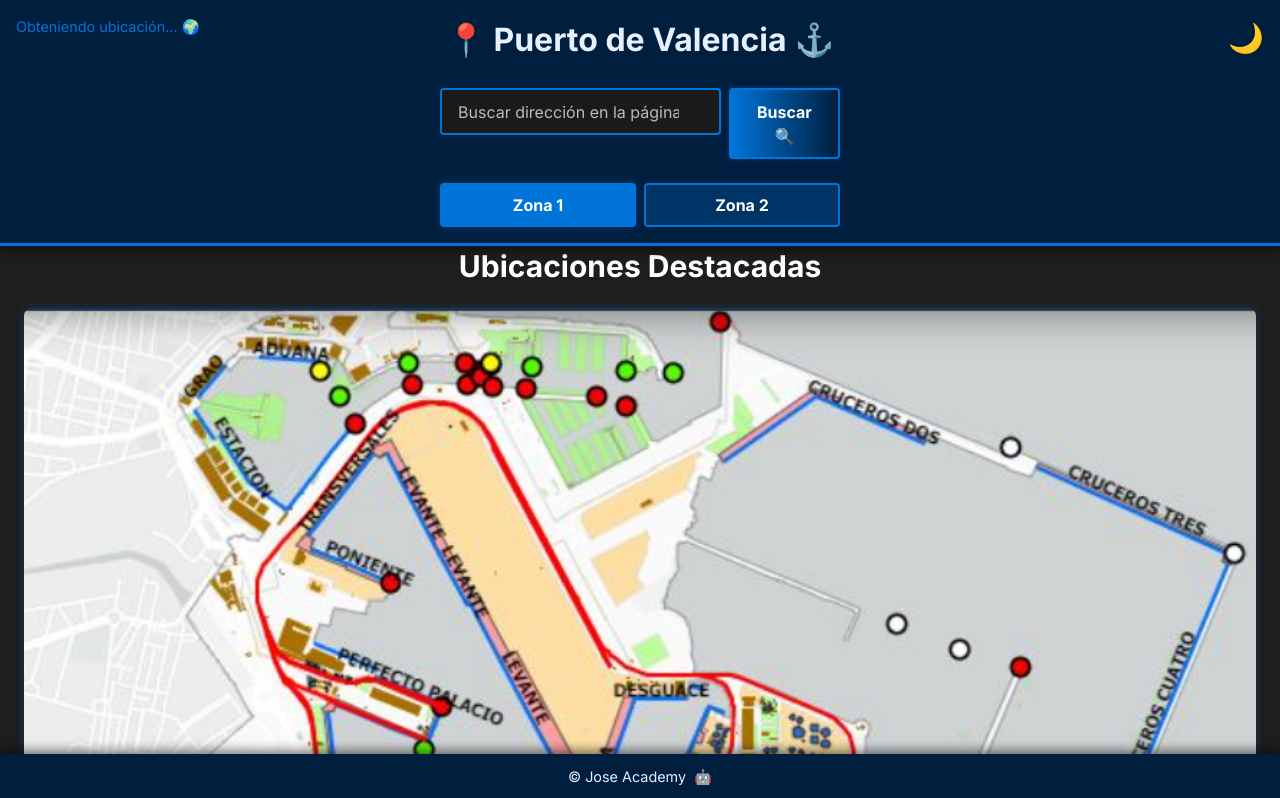
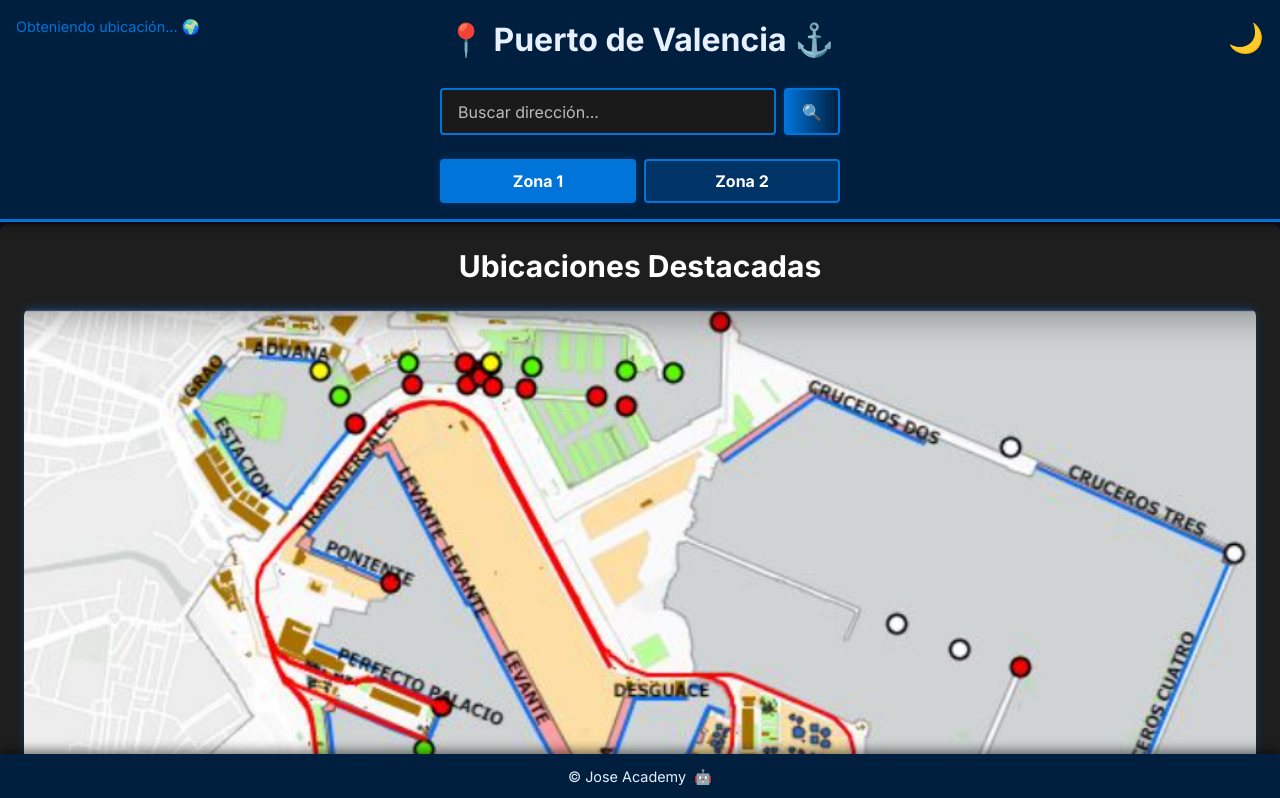
Before and after one commit to Luth0r76/puerto, a plain HTML site: page index.html in a window 1280 px wide. Shown: the top 798 px of the page. Drawn offline with nearby package versions, Linux system fonts and the light colour scheme.

Commit message:
Add files via upload

```diff
--- a/index.html
+++ b/index.html
@@ -8,17 +8,18 @@
     <script src="https://cdn.tailwindcss.com"></script>
     <!-- Google Fonts - Inter -->
     <link href="https://fonts.googleapis.com/css2?family=Inter:wght@400;600;700&display=swap" rel="stylesheet">
- <link rel="stylesheet" href="css/styles.css">
+    <!-- Link to external CSS file -->
+    <link rel="stylesheet" href="css/styles.css">
 </head>
 <body>
     <header>
         <h1>📍 <b>Puerto de Valencia</b> ⚓</h1>
         <div class="search-bar-container">
             <div class="search-input-wrapper">
-                <input type="text" id="addressSearchInput" class="search-input" placeholder="Buscar dirección en la página...">
+                <input type="text" id="addressSearchInput" class="search-input" placeholder="Buscar dirección...">
                 <button id="clearSearchButton" class="clear-search-button">✖️</button>
             </div>
-            <button id="searchAddressButton" class="search-button">Buscar 🔍</button>
+            <button id="searchAddressButton" class="search-button">🔍</button>
         </div>
         <div class="zone-selector-container">
             <button id="showZone1Button" class="zone-button active" data-zone="1">Zona 1</button>
@@ -184,6 +185,15 @@
                 </button>
             </div>
 
+            <!-- Location Item: Muelles de Cruceros - MOVED TO ZONA 1 -->
+            <div class="location-item" data-lat="39.4540" data-lng="-0.3270" data-zone="1">
+                <h3>Muelles de Cruceros 🛳️</h3>
+                <p>📍 Zona dedicada al atraque de cruceros turísticos.</p>
+                <button class="button-styled open-maps-btn" aria-label="Abrir Muelles de Cruceros en Google Maps">
+                    Ir a Muelles de Cruceros 🗺️
+                </button>
+            </div>
+
             <h3 class="zone-heading" data-zone="2">Zona 2: Corazón del Puerto y Sur</h3>
 
             <!-- Location Item: Muelle Príncipe Felipe -->
@@ -210,15 +220,6 @@
                 <p>📍 Ubicado cerca de la desembocadura del río Turia, con la terminal de Balearia.</p>
                 <button class="button-styled open-maps-btn" aria-label="Abrir Muelle del Turia en Google Maps">
                     Ir al Muelle del Turia 🗺️
-                </button>
-            </div>
-
-            <!-- Location Item: Muelles de Cruceros -->
-            <div class="location-item" data-lat="39.4540" data-lng="-0.3270" data-zone="2">
-                <h3>Muelles de Cruceros 🛳️</h3>
-                <p>📍 Zona dedicada al atraque de cruceros turísticos.</p>
-                <button class="button-styled open-maps-btn" aria-label="Abrir Muelles de Cruceros en Google Maps">
-                    Ir a Muelles de Cruceros 🗺️
                 </button>
             </div>
 
@@ -294,6 +295,7 @@
         <span class="robot-emoji">&#129302;</span> <!-- Robot emoji -->
     </footer>
 
-   <script src="js/script.js"></script>
+    <!-- Link to external JavaScript file -->
+    <script src="js/script.js"></script>
 </body>
 </html>
--- a/js/script.js
+++ b/js/script.js
@@ -1,4 +1,3 @@
-
 // Global variables for user's location
 let userLat = null;
 let userLng = null;
@@ -34,7 +33,8 @@
                     console.log('User location:', userLat, userLng);
                 },
                 function(error) {
-                            console.error('Error al obtener ubicación:', error.message || error); // Log message if available
+                    // Improved error logging
+                    console.error('Error al obtener ubicación:', error);
                     let errorMessage = 'Ubicación no disponible ❌';
                     switch(error.code) {
                         case error.PERMISSION_DENIED:
@@ -47,11 +47,16 @@
                             errorMessage = 'Tiempo de espera agotado al obtener ubicación ⏰';
                             break;
                         case error.UNKNOWN_ERROR:
-                                    errorMessage = 'Error desconocido al obtener ubicación ❓';
+                            errorMessage = `Error desconocido: ${error.message || ''} ❓`;
                             break;
                     }
                     geolocationStatus.textContent = errorMessage;
                     geolocationStatus.style.color = 'var(--no-results-color)'; // Use error color
+                },
+                {
+                    enableHighAccuracy: true, // Request high accuracy
+                    timeout: 10000,          // 10 seconds timeout
+                    maximumAge: 0            // No cached position
                 }
             );
         } else {
@@ -73,6 +78,10 @@
         const searchTerm = addressSearchInput.value.trim().toLowerCase();
         let resultsFound = false;
 
+        // Hide "Ubicaciones Destacadas" title and main map image always when filtering
+        ubicacionesDestacadasTitle.style.display = 'none';
+        mainMapImage.style.display = 'none';
+
         // Hide all location items and zone headings first
         allLocationItems.forEach(item => {
             item.style.display = 'none';
@@ -81,12 +90,11 @@
             heading.style.display = 'none';
         });
 
-                // Control visibility of "Ubicaciones Destacadas" title and main map image
         if (searchTerm === "") {
-                    ubicacionesDestacadasTitle.style.display = 'block';
-                    mainMapImage.style.display = 'block';
+            // If search term is empty, show only items and heading for the currentZone
+            ubicacionesDestacadasTitle.style.display = 'block'; // Show title when no search
+            mainMapImage.style.display = 'block'; // Show map when no search
 
-                    // If search term is empty, show only items and heading for the currentZone
             zoneHeadings.forEach(heading => {
                 if (heading.dataset.zone === currentZone) {
                     heading.style.display = 'block';
@@ -100,9 +108,6 @@
             });
 
         } else {
-                    ubicacionesDestacadasTitle.style.display = 'none';
-                    mainMapImage.style.display = 'none';
-
             // Iterate through location items and show matches, and their zone heading
             allLocationItems.forEach(item => {
                 const title = item.querySelector('h3').textContent.toLowerCase();
```
Lines whose indentation alone changed are shown as unchanged.
